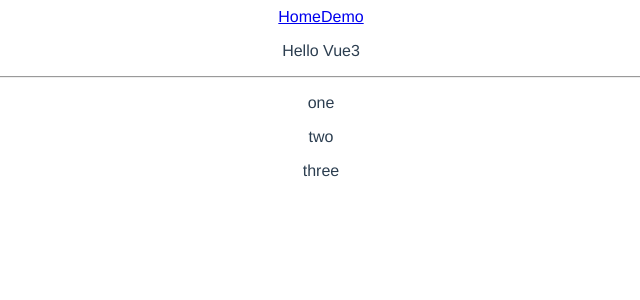
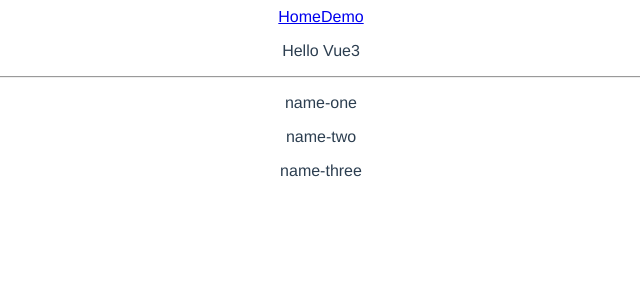
Before and after one commit to joe20182/vue3-demo, a Vue app: page /Demo in a window 1280 px wide. Shown: the top 300 px of the page, without its empty margins (319-959 px from the left). Built offline with nearby package versions, Linux system fonts and the light colour scheme.

Commit message:
add: add methods demo

```diff
--- a/src/views/Demo.vue
+++ b/src/views/Demo.vue
@@ -2,7 +2,7 @@
   <div>
     <p>{{ msg }}</p>
     <hr />
-    <p v-for="item in list" :key="item.id">{{ item.name }}</p>
+    <p v-for="item in list" :key="item.id">{{ convertName(item.name) }}</p>
   </div>
 </template>
 
@@ -11,10 +11,10 @@ import { onMounted, ref, reactive } from 'vue'
 
 export default {
   setup() {
-    console.log('setup created!'),
-      onMounted(() => {
-        console.log('mounted!')
-      })
+    console.log('setup created!')
+    onMounted(() => {
+      console.log('mounted!')
+    })
     const msg = ref('Hello Vue3')
     const list = reactive([
       { id: 1, name: 'one' },
@@ -22,7 +22,11 @@ export default {
       { id: 3, name: 'three' }
     ])
 
-    return { msg, list }
+    const convertName = str => {
+      return `name-${str}`
+    }
+
+    return { msg, list, convertName }
   }
 }
 </script>
```
